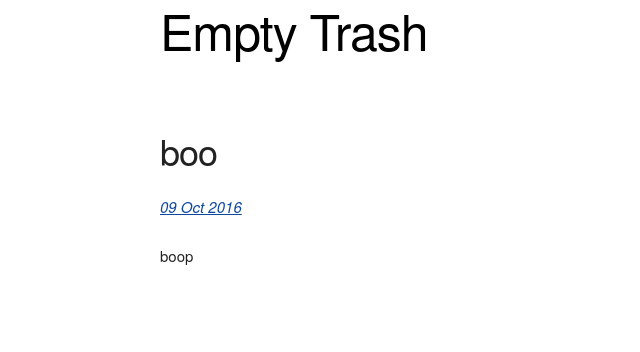
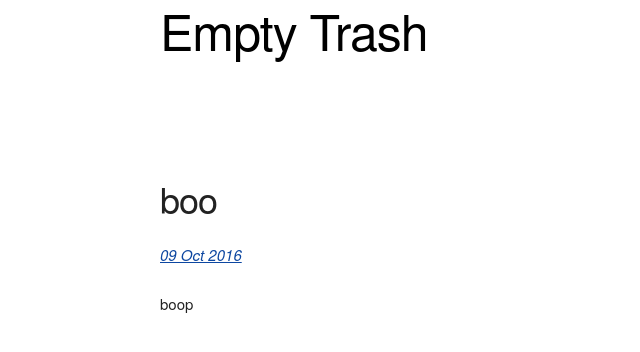
Before and after one commit to mt-trash/mt-trash.github.io, a Jekyll site: the page built from _posts/2016-10-09-boo.md, in a window 1280 px wide. Shown: the top 352 px of the page, without its empty margins (0-640 px from the left). Built offline with Jekyll 4.4.1, drawn with Linux system fonts in a browser that asks for light colours.

Commit message:
Update post.html

```diff
--- a/_layouts/post.html
+++ b/_layouts/post.html
@@ -3,7 +3,7 @@ layout: default
 ---
 
     <div class="row">
-      <div class="two-thirds column" style="margin-top: 5%">
+      <div class="two-thirds column" style="margin-top: 10%">
         <h3>{{ page.title }}</h3>
           <p><i><a href="{{ post.url }}">{{ page.date | date_to_string }}</a></i></p>
         <p>{{ content }}</p>
```
